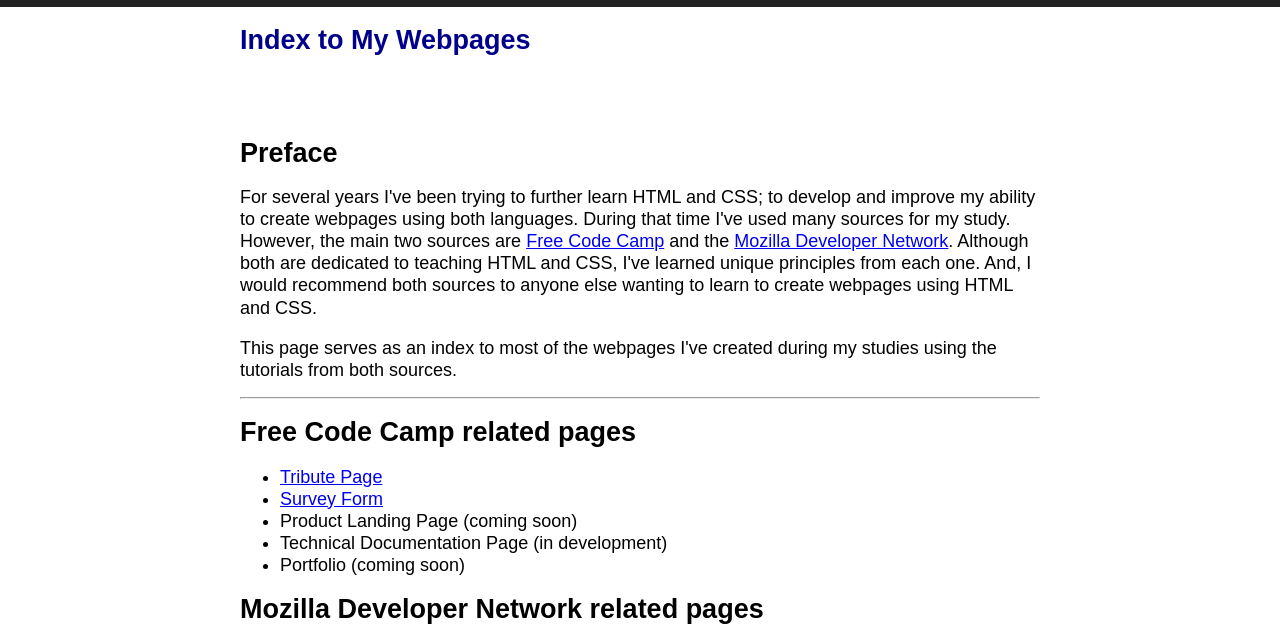
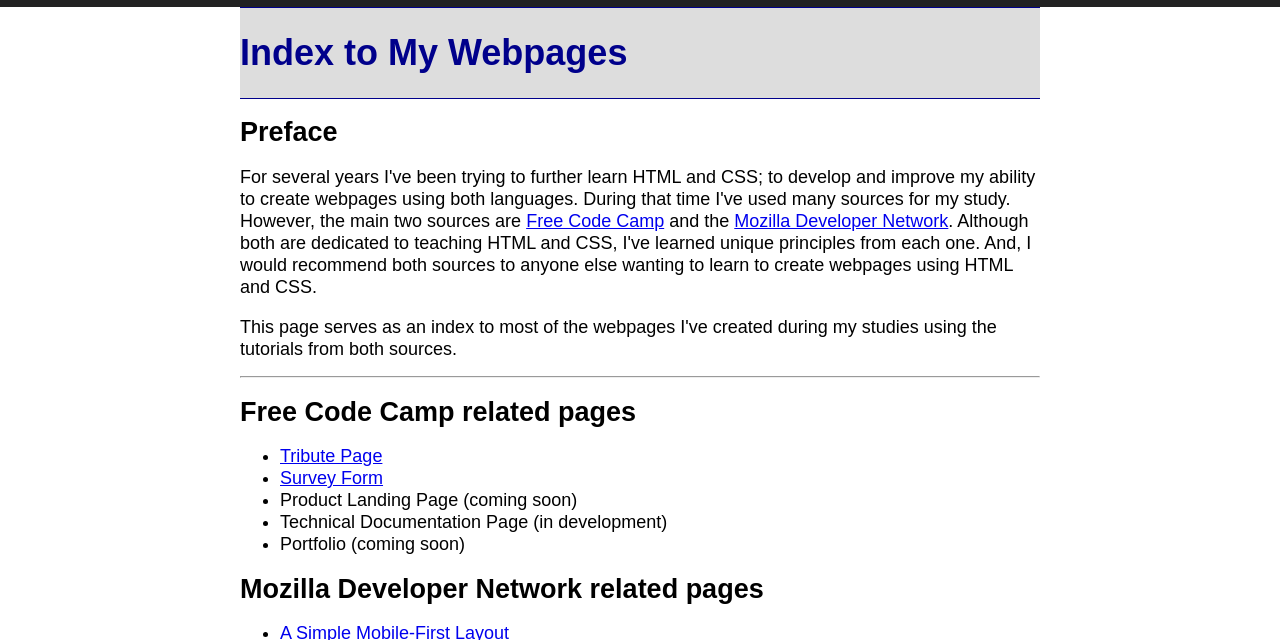
Before and after one commit to mdsearle/mdsearle.github.io, a plain HTML site: page index.html in a window 1280 px wide. Shown: the part 83-723 px from the top of the page. Drawn offline with Linux system fonts and the light colour scheme.

Commit message:
Adjusting the CSS properties

```diff
--- a/SiteTemplate_Flex.css
+++ b/SiteTemplate_Flex.css
@@ -25,12 +25,11 @@ header.page-header {
   background: #222;
 }
 header.article-header {
-  background: white;
-}
-
-article {
-  margin-top: 0;
-}
+  border-top: 1px solid darkblue;
+  border-bottom: 1px solid darkblue;
+  background: #ddd;
+  align-content: center;
+  }
 
 @media screen and (min-width: calc(800px + 2em)) {
   main {
@@ -63,4 +62,5 @@ header p, footer p {
 
 h1 {
   color: darkblue;
+  font-size: 200%;
 }
```
